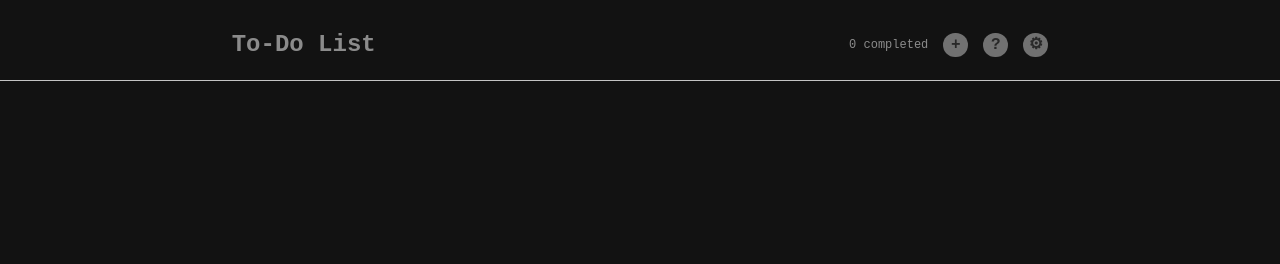
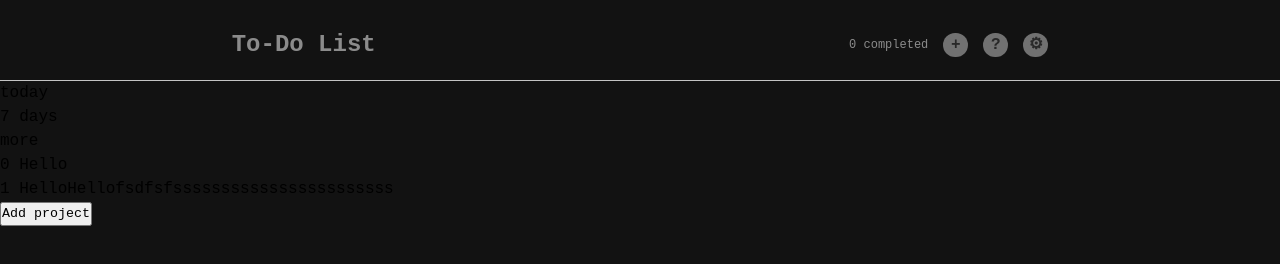
Before and after one commit to michaelrgarcia/todo-list, a plain HTML site: page index.html in a window 1280 px wide. Drawn offline with Linux system fonts and the light colour scheme.

Commit message:
Add sidebar DOM scaffolding

```diff
--- a/index.html
+++ b/index.html
@@ -9,7 +9,9 @@
 <body>
     <div id="content">
         <header>
-            <p id="logo">To-Do List</p>
+            <div id="logo">
+                <p>To-Do List</p>
+            </div>
             <span id="control-panel">
                 <span>0 completed</span>
                 <button type="button">+</button>
@@ -17,6 +19,28 @@
                 <button type="button">⚙</button>
             </span>
         </header>
+        <main>
+            <div id="sidebar">
+                <ul id="task-filter">
+                    <li>today</li>
+                    <li>7 days</li>
+                    <li>more</li>
+                </ul>
+                <ul id="projects">
+                    <li>
+                            <div class="project-color"></div>
+                            <span class="task-num">0</span>
+                            <span class="project-name">Hello</span>
+                    </li>
+                    <li>
+                        <div class="project-color"></div>
+                        <span class="task-num">1</span>
+                        <span class="project-name">HelloHellofsdfsfsssssssssssssssssssssss</span>
+                    </li>
+                    <button type="button" id="add-project">Add project</button>
+                </ul>
+            </div>
+        </main>
     </div>
     <script src="main.js"></script>
 </body>
```
